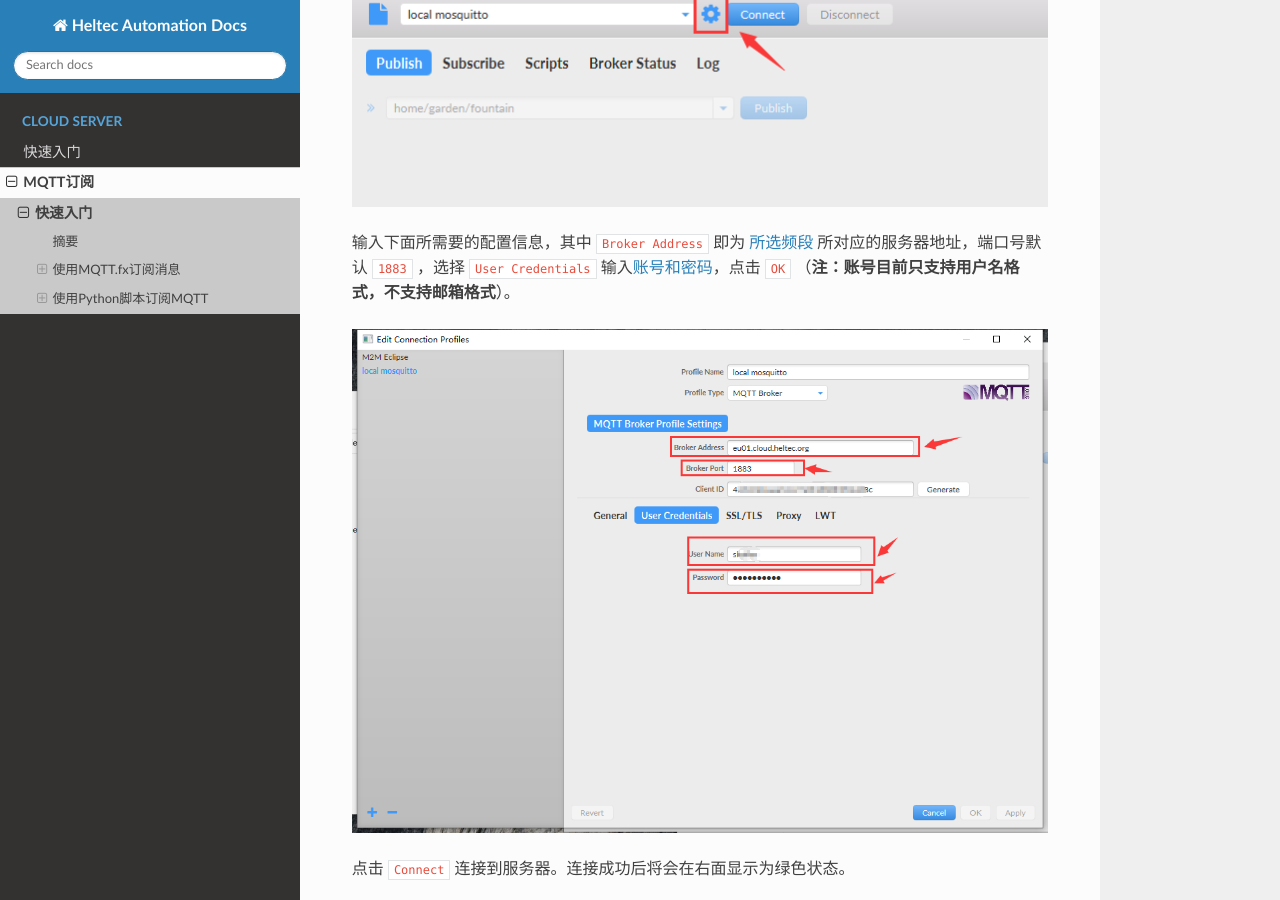
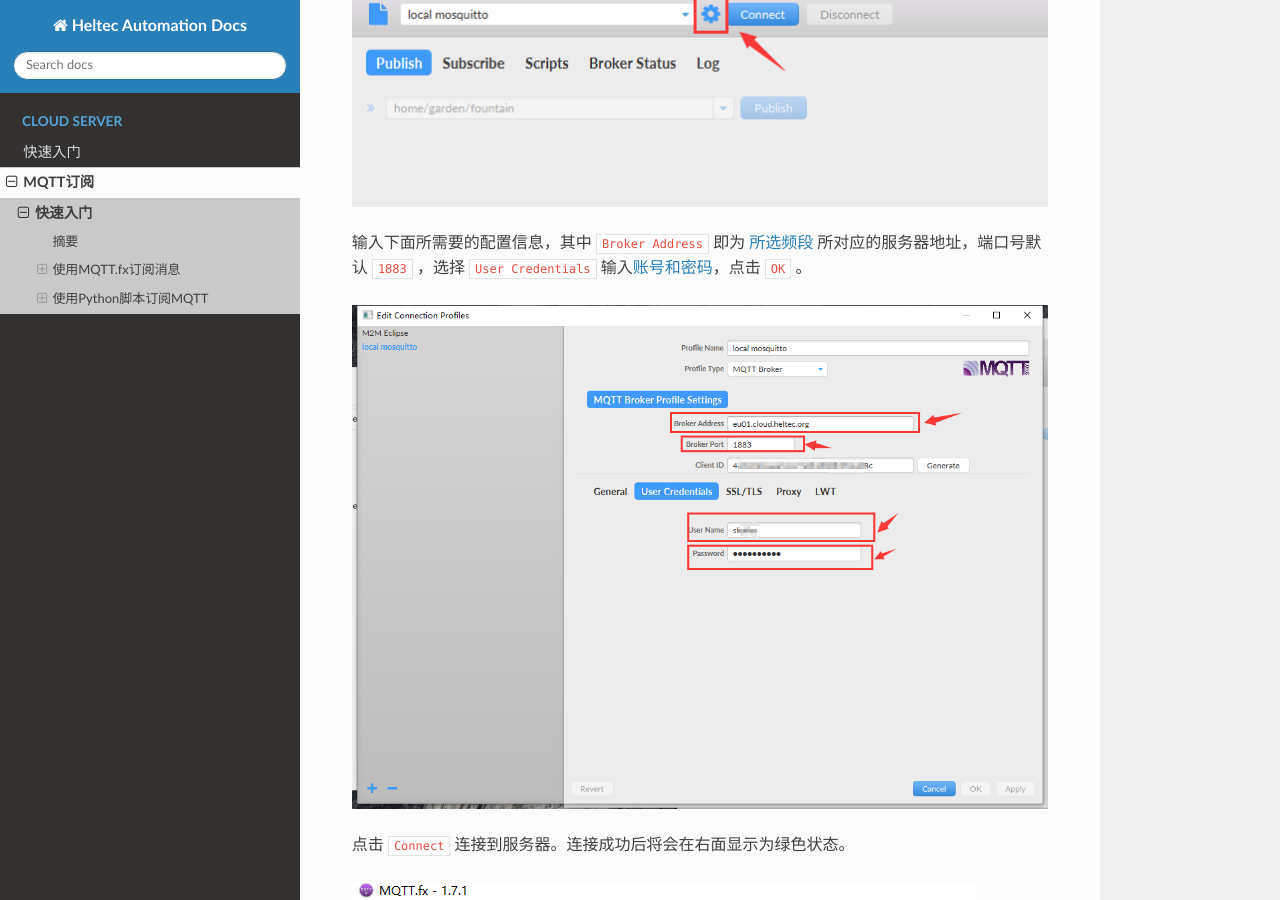
Before and after one commit to HelTecAutomation/Cloud_Platform_Docs-zh_CN, a Sphinx documentation site: the page built from zh-CN/source/MQTTsubscribe/quick_start.md, in a window 1280 px wide and 900 px high, scrolled down 667 px. Built offline with Sphinx 7.4.7 and the Read the Docs theme 2.0.0, drawn with Linux system fonts in a browser that asks for light colours; pages that are not in the unit, such as notebooks, are missing from menus.

Commit message:
删除不能用email连接的说明

```diff
--- a/zh-CN/source/MQTTsubscribe/quick_start.md
+++ b/zh-CN/source/MQTTsubscribe/quick_start.md
@@ -18,7 +18,7 @@
 
 ![](./img/01.png)
 
-输入下面所需要的配置信息，其中 ``Broker Address`` 即为 [所选频段](https://cloud-platform-docs-zh-cn.readthedocs.io/zh/latest/quick_start.html#id3) 所对应的服务器地址，端口号默认 ``1883`` ，选择 ``User Credentials`` 输入[账号和密码](https://cloud-platform-docs-zh-cn.readthedocs.io/zh/latest/quick_start.html#id2)，点击 ``OK`` （**注：账号目前只支持用户名格式，不支持邮箱格式**）。
+输入下面所需要的配置信息，其中 ``Broker Address`` 即为 [所选频段](https://cloud-platform-docs-zh-cn.readthedocs.io/zh/latest/quick_start.html#id3) 所对应的服务器地址，端口号默认 ``1883`` ，选择 ``User Credentials`` 输入[账号和密码](https://cloud-platform-docs-zh-cn.readthedocs.io/zh/latest/quick_start.html#id2)，点击 ``OK`` 。
 
 ![](./img/02.png)
 
```
